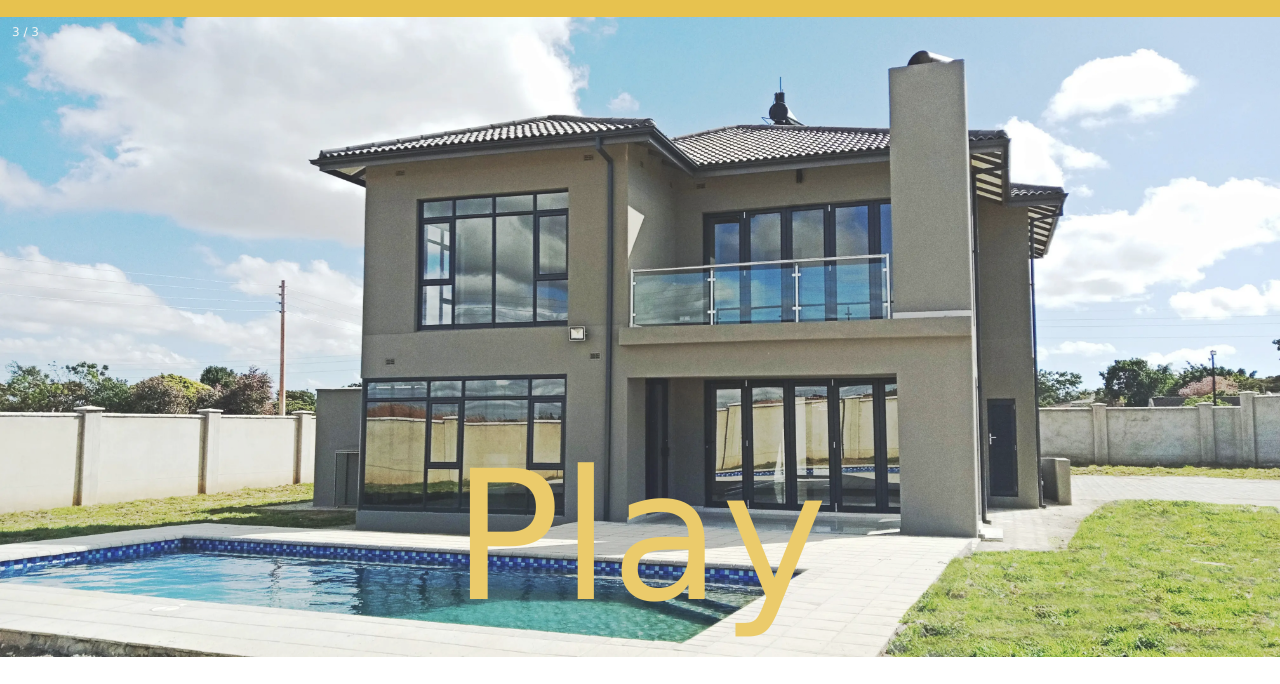
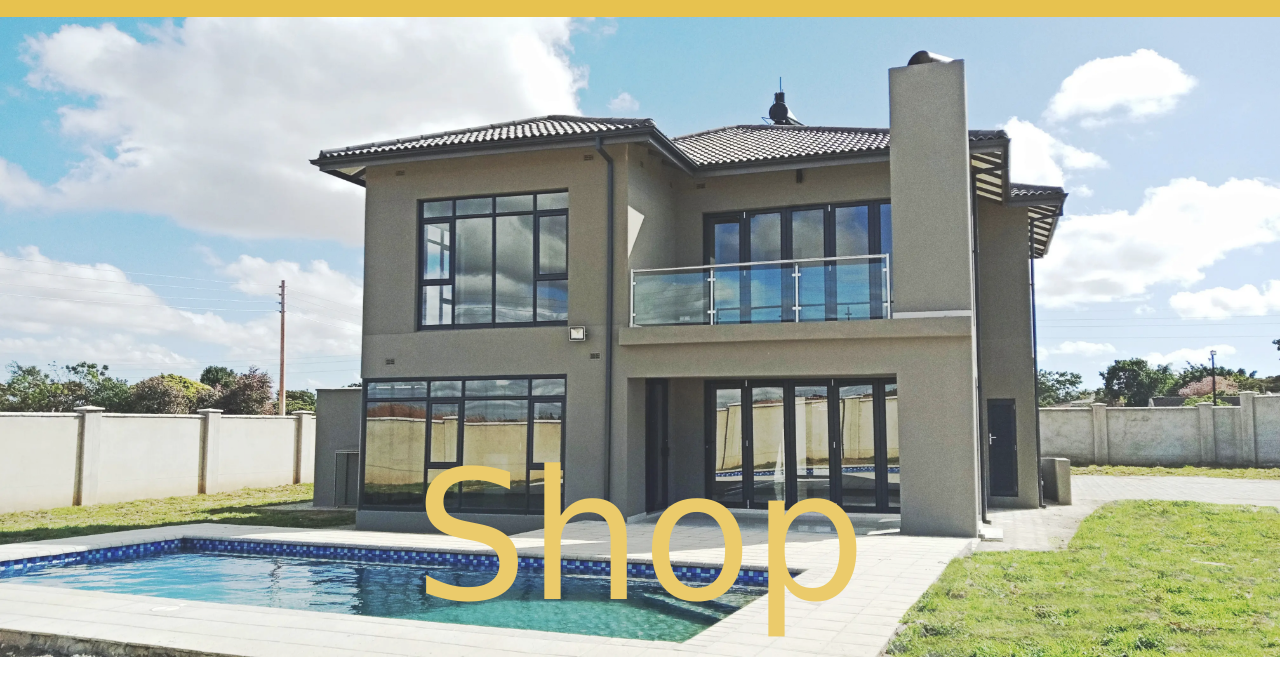
Before and after one commit to marvellouschirunga/wdd130, a plain HTML site: page westprop/index.html in a window 1280 px wide. Shown: the part 72-756 px from the top of the page. Drawn offline with Linux system fonts and the light colour scheme.

Commit message:
personal site

```diff
--- a/westprop/index.html
+++ b/westprop/index.html
@@ -27,21 +27,18 @@
         <div class="slideshow-container">
 
             <div class="mySlides fade">
-                <div class="numbertext">1 / 3</div>
                 <img src="images/landscape.webp" style="width:100%;">
                 <div class="text">Live</div>
             </div>
 
             <div class="mySlides fade">
-                <div class="numbertext">2 / 3</div>
                 <img src="images/hse1.webp" style="width:100%;">
                 <div class="text">Work</div>
             </div>
 
             <div class="mySlides fade">
-                <div class="numbertext">3 / 3</div>
                 <img src="images/hse2.webp" style="width: 100%;">
-                <div class="text">Play</div>
+                <div class="text">Shop</div>
             </div>
 
         </div>
```
